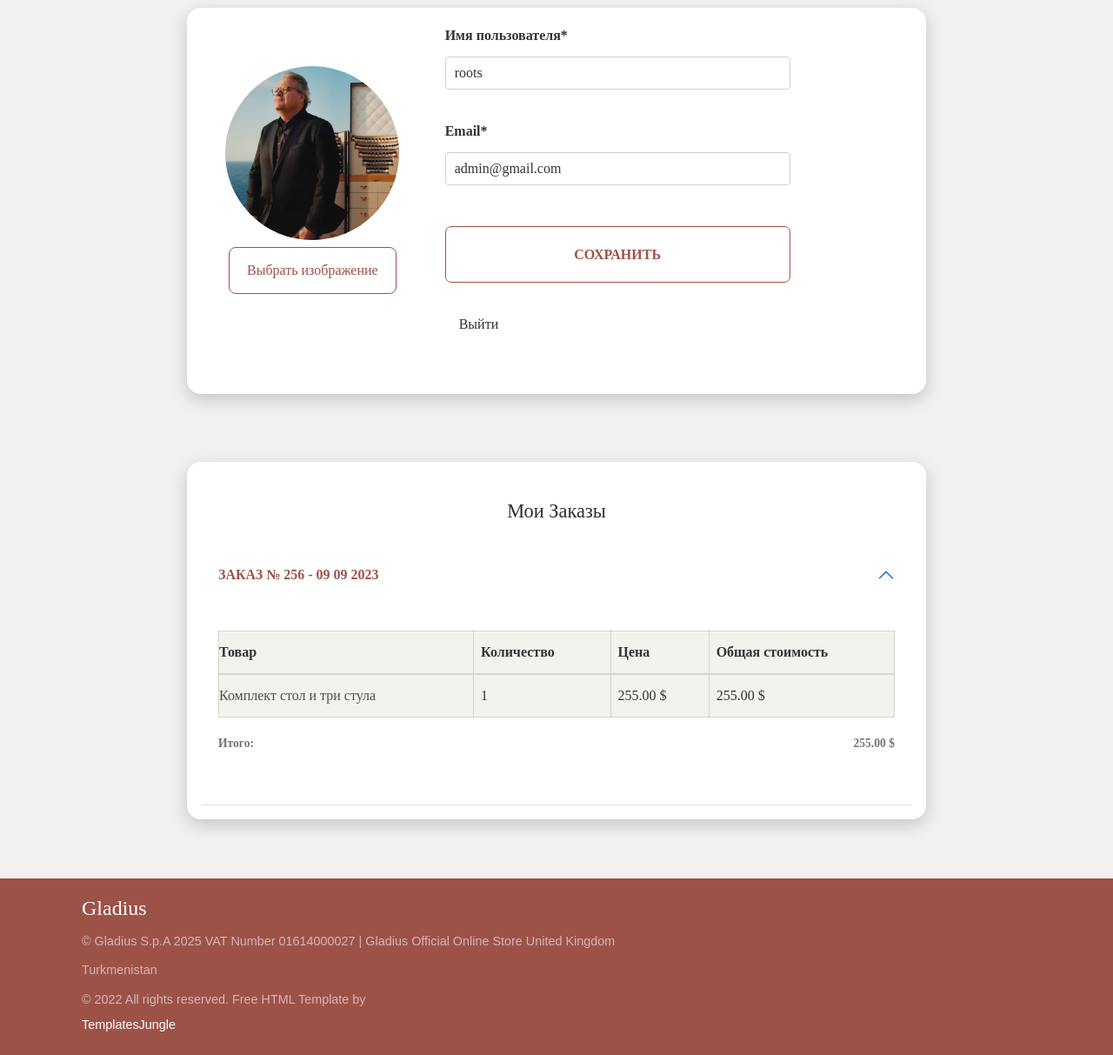
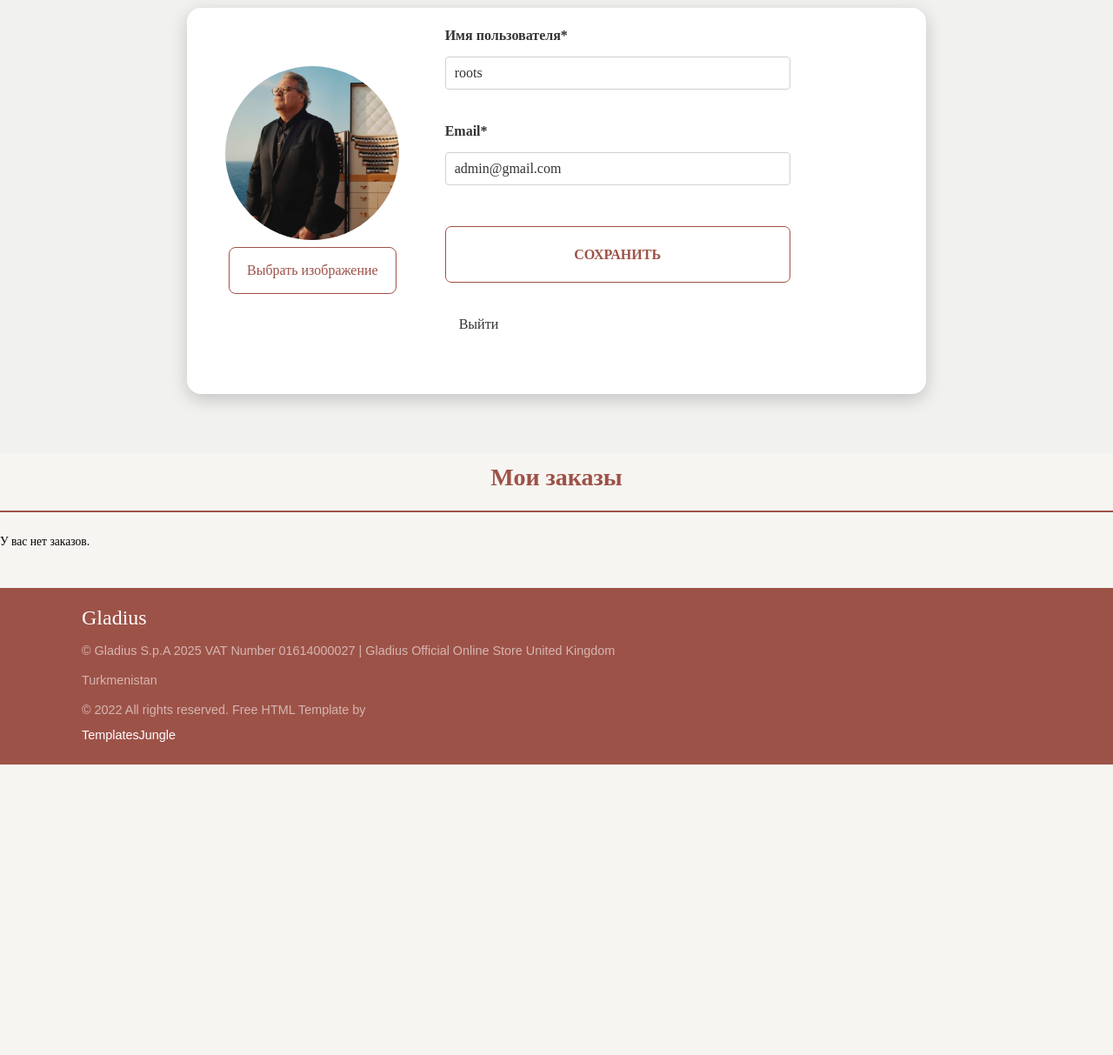
Before and after one commit to KadyrberdiJs/Gladius, a Django app: page /user/profile/ in a window 1280 px wide. Shown: the part 153-1366 px from the top of the page at 87% size. After the commit the page ends 1032 px from the top, so only its background shows below. Run offline with Django 5.2, Linux system fonts and the light colour scheme; a user stored in the database is signed in; data comes from the database, SQL or seed files in the repository; both versions use the stored data as it was after the commit; some libraries are stand-ins or nearby versions; some web fonts are replaced.

Commit message:
Order view ready

```diff
--- a/static/css/style.css
+++ b/static/css/style.css
@@ -2646,6 +2646,60 @@ span.prev-price {
 }
 
 
+                          /*Profile page*/
+
+
+.orders-header {
+    font-size: 28px;
+    font-weight: bold;
+    color: #9D5248;
+    margin-bottom: 20px;
+    text-align: center;
+    border-bottom: 2px solid #9D5248;
+    padding-bottom: 10px;
+}
+
+.orders-table {
+    width: 100%;
+    border-collapse: collapse;
+    margin-top: 20px;
+    font-family: 'Segoe UI', sans-serif;
+    background-color: #fff;
+    box-shadow: 0 2px 8px rgba(0,0,0,0.1);
+}
+
+.orders-table th,
+.orders-table td {
+    padding: 12px 16px;
+    text-align: center;
+    border-bottom: 1px solid #ddd;
+}
+
+.orders-table thead {
+    background-color: #9D5248;
+    color: #fff;
+}
+
+.orders-table tbody tr:hover {
+    background-color: #f9f1ef;
+}
+
+.orders-table td {
+    color: #333;
+}
+
+.orders-table td:last-child {
+    font-weight: bold;
+    color: #9D5248;
+}
+
+.no-orders {
+    color: #9D5248;
+    font-size: 18px;
+    text-align: center;
+    margin-top: 30px;
+}
+
                           /*Login page*/
 
 .login-card {
--- a/user/templates/user/profile.html
+++ b/user/templates/user/profile.html
@@ -78,61 +78,30 @@
 </section>
 
 <!-- Orders Section -->
-<section class="bg-light">
-  <div class="container">
-      <div class="row">
-          <div class="col-lg-12 mb-4 mb-sm-5">
-              <div class="card card-style1 border-0">
-                  <div class="card-body p-1-9 p-sm-2-3 p-md-6 p-lg-7">
-                      <h3 class="text-center mb-4">Мои заказы</h3>
-                      <!-- Разметка заказов -->
-                      <div class="order-container">
-                          <div class="accordion" id="accordionExample">
-                              <div class="accordion-item">
-                                  <h2 class="accordion-header" id="heading1">
-                                      <button class="accordion-button" type="button" data-bs-toggle="collapse" data-bs-target="#collapse1" aria-expanded="false" aria-controls="collapse1">
-                                          Заказ № 256 - 09 09 2023
-                                      </button>
-                                  </h2>
-                                  <div id="collapse1" class="accordion-collapse collapse show" aria-labelledby="heading1" data-bs-parent="#accordionExample">
-                                      <div class="accordion-body">
-                                          <div class="table-responsive">
-                                              <table class="table">
+<div class="orders-header">Мои заказы</div>
+    {% if orders_data %}
+        <table class="orders-table">
             <thead>
                 <tr>
-                                                          <th>Товар</th>
-                                                          <th>Количество</th>
-                                                          <th>Цена</th>
+                    <th>Заказ №</th>
+                    <th>Дата</th>
+                    <th>Количество товаров</th>
                     <th>Общая стоимость</th>
                 </tr>
             </thead>
             <tbody>
+                {% for order in orders_data %}
                     <tr>
-                                                          <td><a class="" href="#">Комплект стол и три стула</a></td>
-                                                          <td>1</td>
-                                                          <td>255.00 $</td>
-                                                          <td>255.00 $</td>
-
+                        <td>{{ order.id }}</td>
+                        <td>{{ order.created_timestamp|date:"d.m.Y" }}</td>
+                        <td>{{ order.total_quantity }}</td>
+                        <td>{{ order.total_price|floatformat:2 }} $</td>
                     </tr>
+                {% endfor %}
             </tbody>
         </table>
-                                          </div>
-                                          <div class="d-flex justify-content-between">
-                                              <p><strong>Итого:</strong></p>
-                                              <p><strong>255.00 $</strong></p>
-
-                                          </div>
-                                      </div>
-                                  </div>
-                              </div>
-                          </div>
-                      </div>
-                      <!-- Закончилась разметка заказов -->
-                  </div>
-              </div>
-          </div>
-      </div>
-  </div>
-</section>
+    {% else %}
+        <p style="color: #000000ff;">У вас нет заказов.</p>
+    {% endif %}
 
 {% endblock  %}
--- a/user/views.py
+++ b/user/views.py
@@ -1,11 +1,13 @@
 from django.contrib.auth.decorators import login_required
 from django.contrib import auth, messages
+from django.db.models import Sum
 from django.http import HttpResponseRedirect
 from django.shortcuts import redirect, render
 from django.contrib.auth.views import LoginView
 from django.views.generic import CreateView, TemplateView, UpdateView
 from django.urls import reverse, reverse_lazy
-
+from django.db.models import Sum, F, ExpressionWrapper, DecimalField
+from order.models import Order
 from user.forms import ProfileForm, UserLoginForm, UserRegisterForm
 from django.contrib.auth.mixins import LoginRequiredMixin
 
@@ -78,6 +80,29 @@ class UserProfileView(LoginRequiredMixin,UpdateView,):
 
    def get_context_data(self, **kwargs):
        context = super().get_context_data(**kwargs)
+
+       user = self.request.user
+
+        # Get all orders for the user
+       orders = Order.objects.filter(user=user).order_by('-created_timestamp')
+
+        # Add total quantity and total price for each order
+       orders_data = []
+       for order in orders:
+            # Calculate total quantity (sum of OrderItem.quantity)
+        total_quantity = order.orderitem_set.aggregate(total=Sum('quantity'))['total'] or 0
+            # Calculate total price (sum of OrderItem.price * OrderItem.quantity)
+        total_price = order.orderitem_set.aggregate(
+            total=Sum(ExpressionWrapper(F('price') * F('quantity'), output_field=DecimalField()))
+        )['total'] or 0
+        print(f"Order {order.id}: {total_quantity} items, ${total_price}")
+        orders_data.append({
+                'id': order.id,
+                'created_timestamp': order.created_timestamp,
+                'total_quantity': total_quantity,
+                'total_price': total_price,
+            })
+
        context["title"] = 'Gladius - Кабинет'
        return context
 
```
Also changed, not shown: order/templates/order/create_order.html (+5 -5 lines), order/views.py (+10 -9 lines), db.sqlite3. Lines whose indentation alone changed are shown as unchanged.
